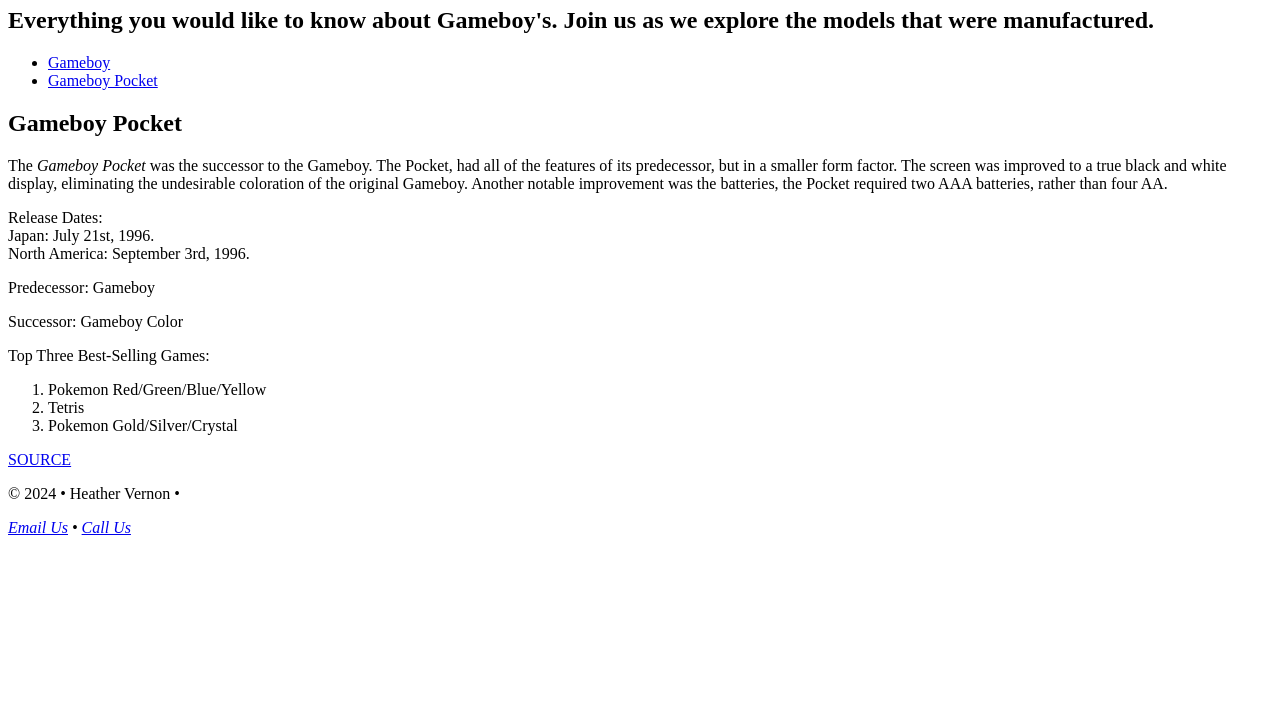
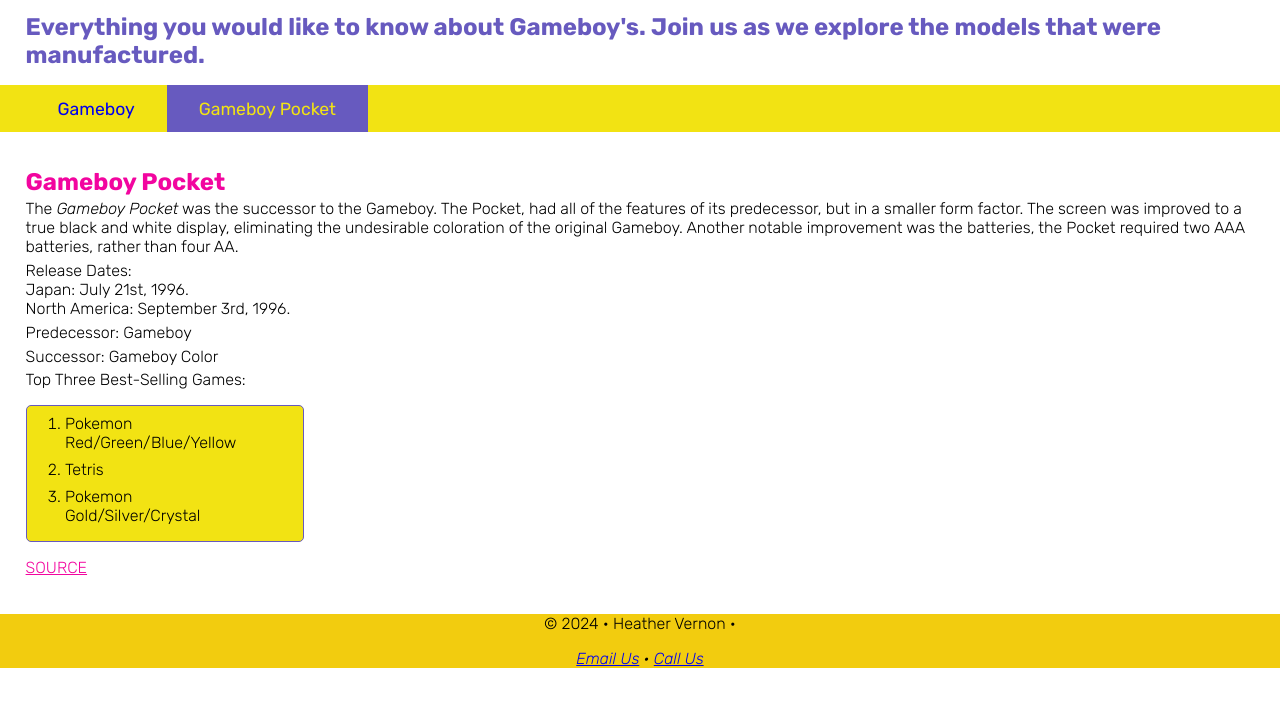
Before and after one commit to Heather-V98/dwdd1600, a plain HTML site: page 04intro-css/site1.html in a window 1280 px wide. Shown: the part 73-800 px from the top of the page. Drawn offline with Linux system fonts and the light colour scheme.

Commit message:
Add files via upload

```diff
--- /dev/null
+++ b/04intro-css/Gboy&pocket.css
@@ -0,0 +1,99 @@
+body{
+    font-family: "Rubik", sans-serif;
+    font-size: 16px;
+    font-weight: 300;
+    font-style: normal;
+    margin: 0;
+}
+
+/* Headers */
+header h1  {
+    background-color: #f2cc0f;
+    padding: 1rem 2vw;
+    color: #675abf;
+    margin: 0;
+}
+header h2  {
+    color: #675abf;
+    padding: 1rem 2vw;
+    margin: 0;
+}
+
+
+/* Navigation */
+
+nav{
+    background-color: #f2e313;
+}
+nav ul{
+    list-style-type: none;
+    padding: 0 2vw;
+    margin: 0;
+    display: flex;
+}
+nav a {
+    font-size: 1.1rem;
+    text-decoration: none;
+    font-weight: 400;
+    display: block;
+    padding: .85rem 2rem;
+}
+nav li.active a {
+    background-color: #675abf;
+    color: #f2e313;
+}
+nav a:hover {
+    color: #f2059f;
+}
+
+/* Main */
+main {
+    padding: 1rem 2vw;
+}
+main h2 {
+    color: #f2059f;
+    margin-bottom: .2rem;
+}
+main p {
+    margin: 0 0 .3rem 0;
+}
+main ul {
+    padding: .5rem 3vw;
+    background-color: #f2e313;
+    list-style-type: circle;
+    width: 12.5rem;
+    border: 1px solid #675abf;
+    border-radius: 5px;
+}
+main ul li {
+    margin-bottom: .5rem;
+}
+main ol {
+    padding: .5rem 3vw;
+    background-color: #f2e313;
+    width: 12.5rem;
+    border: 1px solid #675abf;
+    border-radius: 5px;
+}
+main ol li {
+    margin-bottom: .5rem;
+}
+main dl dt {
+    color: #675abf;
+    font-weight: 600;
+}
+main dl dd {
+    font-size: .9rem;
+}
+main a {
+    color: #f2059f;
+}
+main a:hover {
+    color: #f20505;
+}
+/* footer */
+footer {
+    background-color: #f2cc0f;
+    text-align: center;
+
+}
--- a/04intro-css/site1.html
+++ b/04intro-css/site1.html
@@ -6,7 +6,7 @@
         <meta name="Author" content="Heather Vernon">
         <meta name="viewport" content="width=device-width, initial-scale=1">
         <meta name="description" content="Learn about Gameboys">
-        <link rel="stylesheet" href="gboy&pocket.css">
+        <link rel="stylesheet" href="Gboy&pocket.css">
         <link rel="preconnect" href="https://fonts.googleapis.com">
         <link rel="preconnect" href="https://fonts.gstatic.com" crossorigin>
         <link href="https://fonts.googleapis.com/css2?family=Rubik:ital,wght@0,300..900;1,300..900&display=swap" rel="stylesheet">
```
Also changed, not shown: 04intro-css/index.html (+1 -1 lines).
